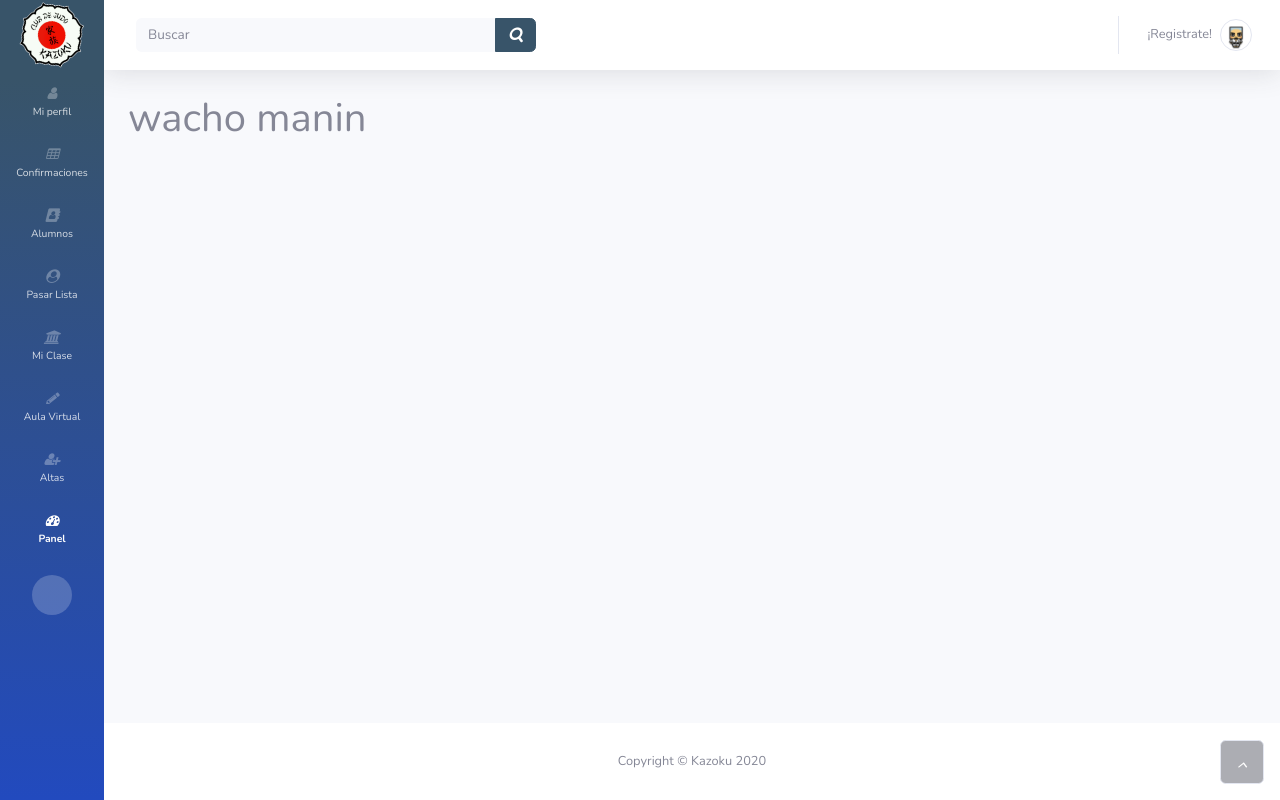
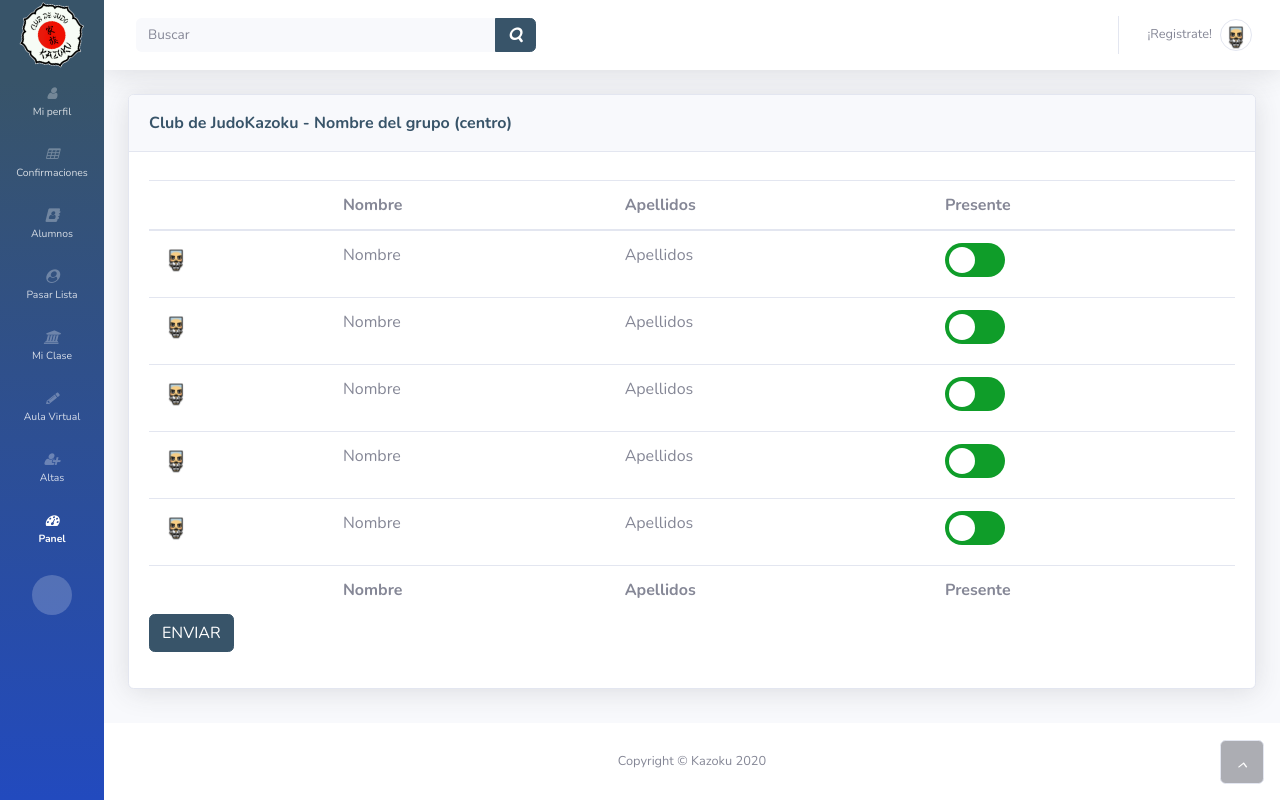
Before and after one commit to WebFeletesDevelopers/Kazoku, a PHP site: template src/View/assistance.twig in a window 1280 px wide. Run offline with PHP 8.4, Linux system fonts and the light colour scheme; the template is opened without the code that fills it, so the values that code supplies are empty; style sheets or scripts are compiled from the project's sources; some libraries are stand-ins or nearby versions.

Commit message:
Added new switch CSS Added new Assistance functions Added assistance action Added assistance template Minor fixes

```diff
--- a/site/js/ScriptPasarLista.php
+++ b/site/js/ScriptPasarLista.php
@@ -1,10 +1,5 @@
 <script>
     var listaFalta = [];
-
-    function myFunc(id){
-        alert(id);
-    };
-
     function aLaLista(id){
         var estaEnLista = false;
         var posicionEnLista = 0;
--- a/src/View/assistance.twig
+++ b/src/View/assistance.twig
@@ -1,6 +1,81 @@
 {% extends './partials/base.twig' %}
 
 {% block body %}
-    <h1>wacho manin</h1>
-    {{  nombrevariabletwig[0] }}
+<div class="container-fluid p-0 m-0">
+    <div class="card m-0 p-0 shadow">
+        <div class="card-header py-3">
+            <p class="text-primary m-0 font-weight-bold">{{ "Club de Judo" | trans }}{% if title is defined %}  {{ title }}{% else%}Kazoku{% endif %} - {{ "Nombre del grupo (centro)" }}</p>
+            <input id="cod" type="hidden" value="<?=$CodClase?>">
+        </div>
+        <div class="card-body">
+            <div class="row">
+
+                <div class="col-md-6">
+                </div>
+            </div>
+            <div class="table-responsive table mt-2" id="dataTable" role="grid" aria-describedby="dataTable_info">
+                <!-- Si hay alumnos y si está en una hora de clase -->
+                {% if 1 == 1 %}
+                <table class="table dataTable my-0" id="tablaAlumnos">
+                    <thead>
+                    <tr>
+                        <th></th>
+                        <th>{{"Nombre" | trans}}</th>
+                        <th>Apellidos</th>
+                        <th>Presente</th>
+                    </tr>
+                    </thead>
+                    <tbody>
+
+                    <!-- Foreach de alumnos-->
+                    {% for i in 1..5  %}
+                    <tr>
+                        <td><img src="/img/profile/{% if user.userId is defined %}{{ userId }}{% else %}generic{% endif %}.png" width="30" height="30"></td>
+                        <td>{{"Nombre"}}</td>
+                        <td>{{ "Apellidos" }}</td>
+                        <td>
+                            <label class="switch">
+                                <input type="checkbox" id="{{ "codAlumno "}}" onClick="addToList(1);">
+                                <span class="slider round"></span>
+                            </label>
+                        </td>
+                    </tr>
+                    {% endfor %}
+
+                    </tbody>
+                    <tfoot>
+                    <tr>
+                        <th></th>
+                        <th>Nombre</th>
+                        <th>Apellidos</th>
+                        <th>Presente</th>
+                    </tr>
+                    </tfoot>
+                </table>
+
+                <button class="btn btn-primary" onclick="sendList()">ENVIAR</button>
+
+                {% else %}
+                <p class="alert alert-warning">No hay resultados</p>
+                {% endif %}
+            </div>
+            <!--<div class="row">
+                <div class="col-md-6 align-self-center">
+                    <p id="dataTable_info" class="dataTables_info" role="status" aria-live="polite">Showing 1 to 10 of 27</p>
+                </div>
+                <div class="col-md-6">
+                    <nav class="d-lg-flex justify-content-lg-end dataTables_paginate paging_simple_numbers">
+                        <ul class="pagination">
+                            <li class="page-item disabled"><a class="page-link" href="#" aria-label="Previous"><span aria-hidden="true"><<</span></a></li>
+                            <li class="page-item active"><a class="page-link" href="#">1</a></li>
+                            <li class="page-item"><a class="page-link" href="#">2</a></li>
+                            <li class="page-item"><a class="page-link" href="#">3</a></li>
+                            <li class="page-item"><a class="page-link" href="#" aria-label="Next"><span aria-hidden="true">>></span></a></li>
+                        </ul>
+                    </nav>
+                </div>
+            </div>-->
+        </div>
+    </div>
+</div>
 {% endblock %}
--- a/src/View/partials/header.twig
+++ b/src/View/partials/header.twig
@@ -99,7 +99,7 @@
                 <div class="nav-item dropdown no-arrow">
                     <a class="dropdown-toggle nav-link" data-toggle="dropdown" aria-expanded="false" href="#">
                         <span class="d-none d-lg-inline mr-2 text-gray-600 small">{% if userName is defined %}  {{ userName }}{% else%}{{ "¡Registrate!" | trans }} {% endif %}</span>
-                        <img class="border rounded-circle img-profile" src="/img/profile/{% if userId is defined %}{{ userId }}{% else%}generic{% endif %}.png" width="20px">
+                        <img class="border rounded-circle img-profile" src="/img/profile/{% if userId is defined %}{{ userId }}{% else %}generic{% endif %}.png"  width="20px">
                     </a>
                     <div
                             class="dropdown-menu shadow dropdown-menu-right animated--grow-in" role="menu">
--- a/web/css/kazoku.css
+++ b/web/css/kazoku.css
@@ -22,5 +22,65 @@
 .kaz-azul {
     background-color: rgb(83, 144, 214);
 }
+/* The switch - the box around the slider */
+.switch {
+    position: relative;
+    display: inline-block;
+    width: 60px;
+    height: 34px;
+}
 
-/* Carousel styling */
+/* Hide default HTML checkbox */
+.switch input {
+    opacity: 0;
+    width: 0;
+    height: 0;
+}
+
+/* The slider */
+.slider {
+    position: absolute;
+    cursor: pointer;
+    top: 0;
+    left: 0;
+    right: 0;
+    bottom: 0;
+    background-color: #0f9d29;
+    -webkit-transition: .4s;
+    transition: .4s;
+}
+
+.slider:before {
+    position: absolute;
+    content: "";
+    height: 26px;
+    width: 26px;
+    left: 4px;
+    bottom: 4px;
+    background-color: white;
+    -webkit-transition: .4s;
+    transition: .4s;
+}
+
+input:checked + .slider {
+    background-color: #ff0006;
+}
+
+input:focus + .slider {
+    box-shadow: 0 0 1px #ff0006;
+}
+
+input:checked + .slider:before {
+    -webkit-transform: translateX(26px);
+    -ms-transform: translateX(26px);
+    transform: translateX(26px);
+}
+
+/* Rounded sliders */
+.slider.round {
+    border-radius: 34px;
+}
+
+.slider.round:before {
+    border-radius: 50%;
+}
```
Also changed, not shown: site/css/kazoku.css (+61 -0 lines), site/js/theme.js (+48 -0 lines), web/js/scripts.js (+38 -0 lines), site/js/core.min.js.
